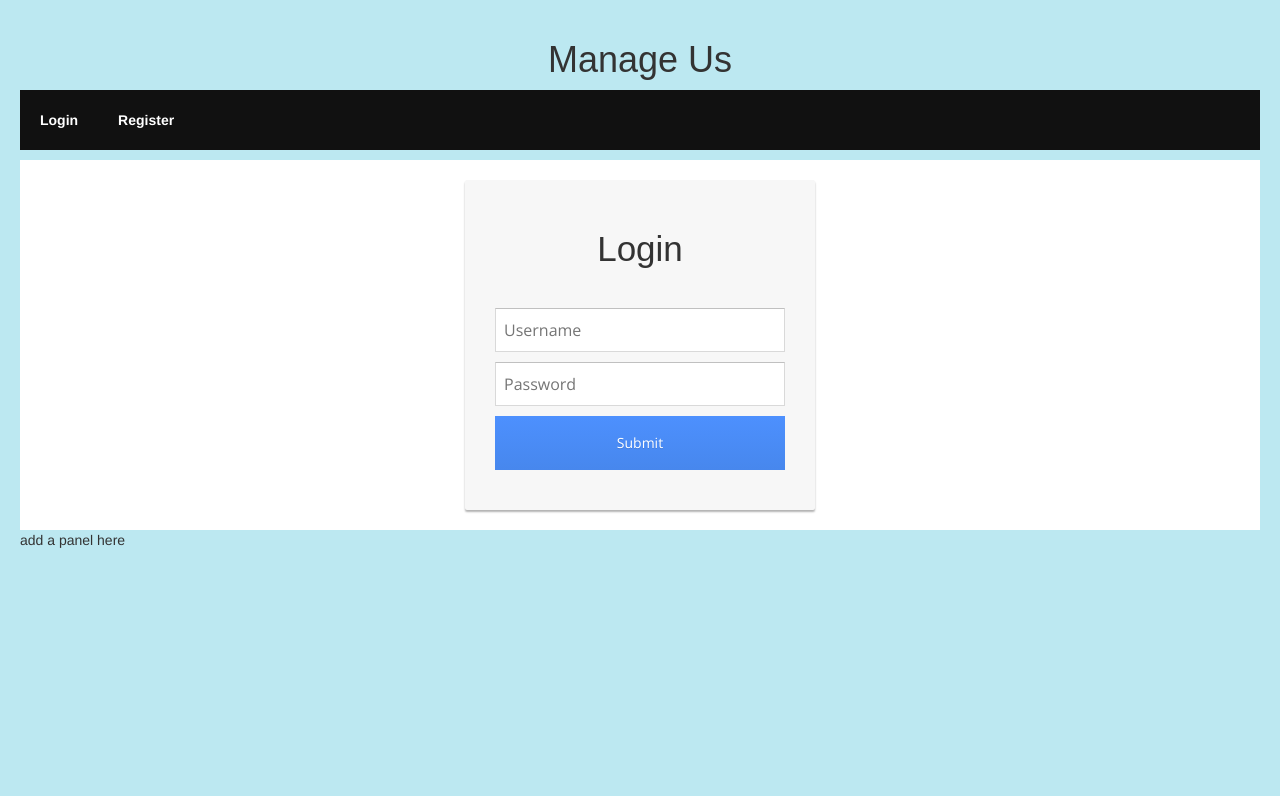
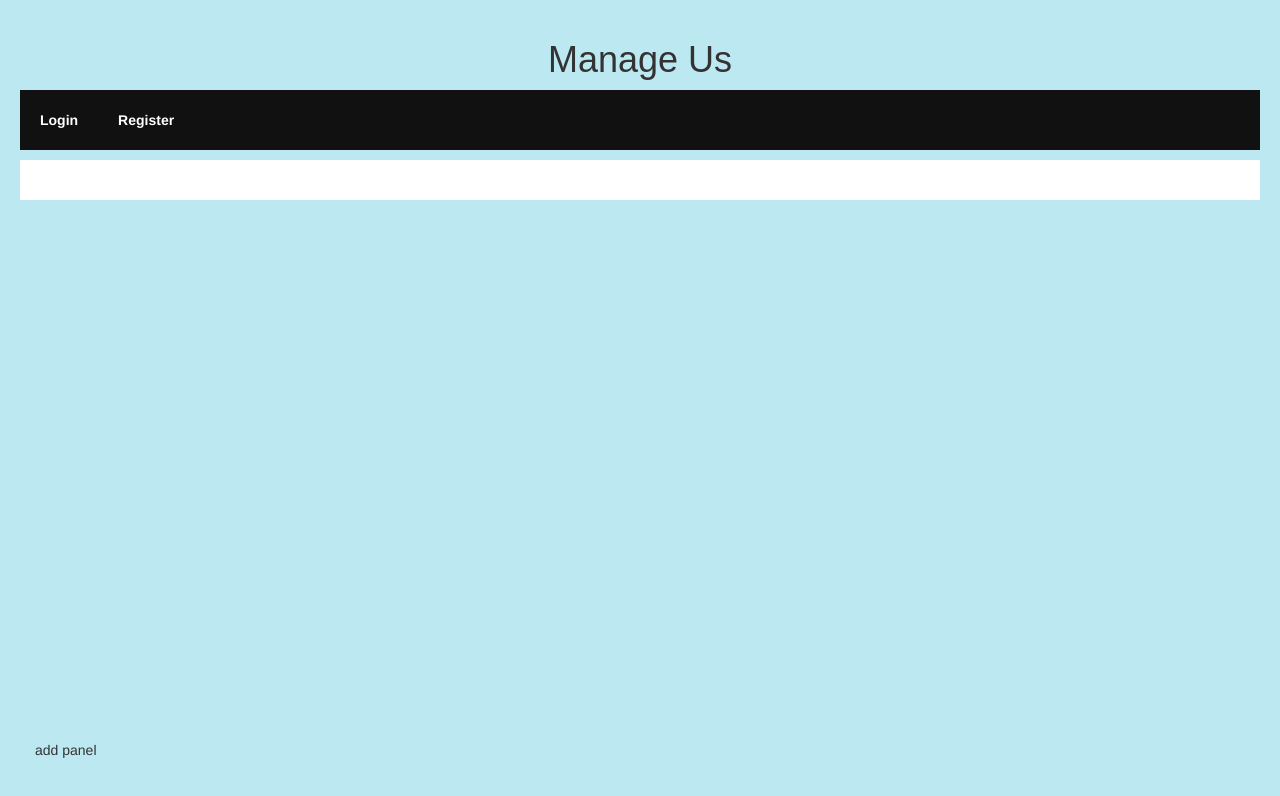
Before and after one commit to cg505/ManageUs, a React (Create React App) app: page /#/Login in a window 1280 px wide. Shown: the top 796 px of the page. Built offline with nearby package versions, Linux system fonts and the light colour scheme.

Commit message:
make bottom always bottom

```diff
--- a/src/Bottom.js
+++ b/src/Bottom.js
@@ -3,10 +3,8 @@ import React, { Component } from "react";
 class Bottom extends Component {
     render() {
         return (
-            <div>
-                <p>
-                    add a panel here
-                </p>
+            <div className="container-fluid">
+                <p>add panel</p>
             </div>
         );
     }
--- a/src/Main.js
+++ b/src/Main.js
@@ -2,7 +2,7 @@ import React, { Component } from "react";
 import {
     Route,
     NavLink,
-    HashRouter
+    BrowserRouter
 } from "react-router-dom";
 import LoginPanel from "./components/LoginPanel"
 import RegisterPanel from "./components/RegisterPanel"
@@ -12,7 +12,7 @@ import Intro from "./Bottom"
 class Main extends Component {
     render() {
         return (
-        <HashRouter>
+        <BrowserRouter>
             <div>
                 <h1>Manage Us</h1>
                 <ul className="header">
@@ -24,11 +24,11 @@ class Main extends Component {
                     <Route path="/Register" component={RegisterPanel}/>
                     <Route path="/App" component={App}/>
                 </div>
-                <div className="contact">
+                <div className="contract" id="bottom">
                     <Route path="/" component={Intro}/>
                 </div>
             </div>
-        </HashRouter>
+        </BrowserRouter>
         )
     }
 }
--- a/src/components/LoginPanel.js
+++ b/src/components/LoginPanel.js
@@ -12,10 +12,12 @@ class Login extends Component {
                 <input type="text" placeholder="Username" required="" autoFocus="" />
                 <input type="password" placeholder="Password" required=""/>
                 <br/>
-                <NavLink to="/APP"><input type="submit" /></NavLink>
+                <NavLink to="/APP"><input type="submit"/></NavLink>
             </div>
         )
     }
+
+
     handleLoginClick() {
         console.log("Hello World!")
     }
--- a/src/index.css
+++ b/src/index.css
@@ -2,6 +2,11 @@ body {
   background-color: #bce8f1;
   padding: 20px;
   margin: 0;
+}
+#bottom {
+    position: absolute;
+    bottom: 30px;
+    width: 100%;
 }
 h1{
   font-family: sans-serif;
```
